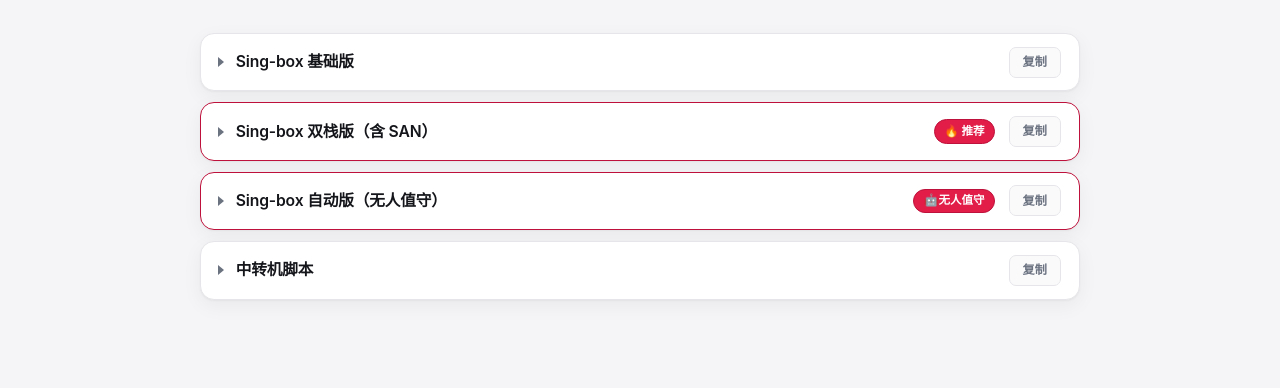
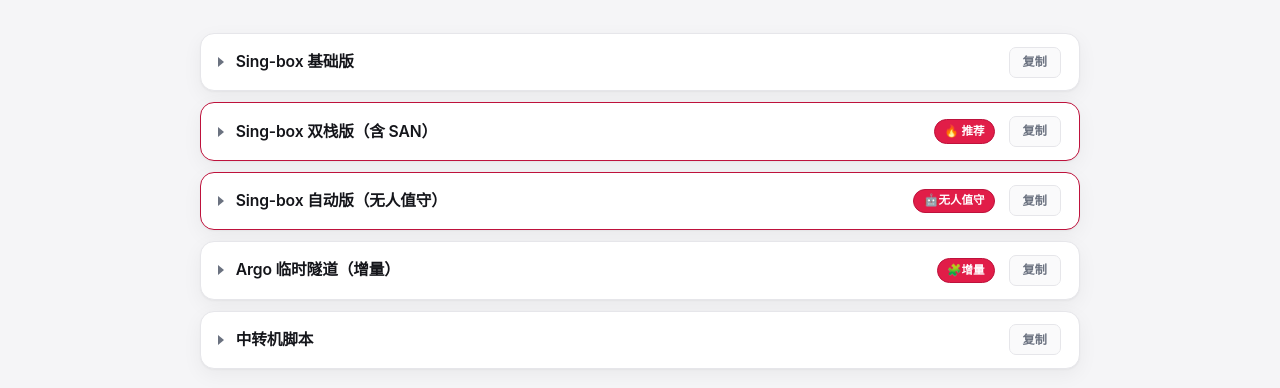
Before and after one commit to Uxnar/script, a plain HTML site: page index.html in a window 1280 px wide. Shown: the part 256-644 px from the top of the page. Drawn offline with Linux system fonts and the light colour scheme.

Commit message:
Automated Sync Commit

```diff
--- a/index.html
+++ b/index.html
@@ -440,6 +440,22 @@
                 }
             },
             {
+                name: "install-cftun.sh",
+                title: "Argo 临时隧道（增量）",
+                desc: "给已装好的 sing-box 追加一条 VLESS+WS 入站与 Cloudflare 临时隧道，原有 Reality / HY2 节点原封不动。需先部署任意一个 Sing-box 脚本。",
+                badge: "🧩增量",
+                note: {
+                    title: "使用说明",
+                    cmd: "cftun",
+                    lines: [
+                        "前提：机器上已有 sing-box（先跑任意一个 Sing-box 脚本）。",
+                        "临时域名在隧道重启后会变，届时执行 `cftun` 选 2 重新生成链接。",
+                        "想让 sb 面板生成链接时自动带上 argo 段：`bash install-cftun.sh --hook-sb`。",
+                        "Reality / HY2 / TUIC 无法套 CDN，本脚本走的是独立的 WebSocket 入站。"
+                    ]
+                }
+            },
+            {
                 name: "zzj.sh",
                 title: "中转机脚本",
                 desc: "线路中转机专用，需配合已部署好的落地机一同使用。"
```
Also changed, not shown: 3 other files.
